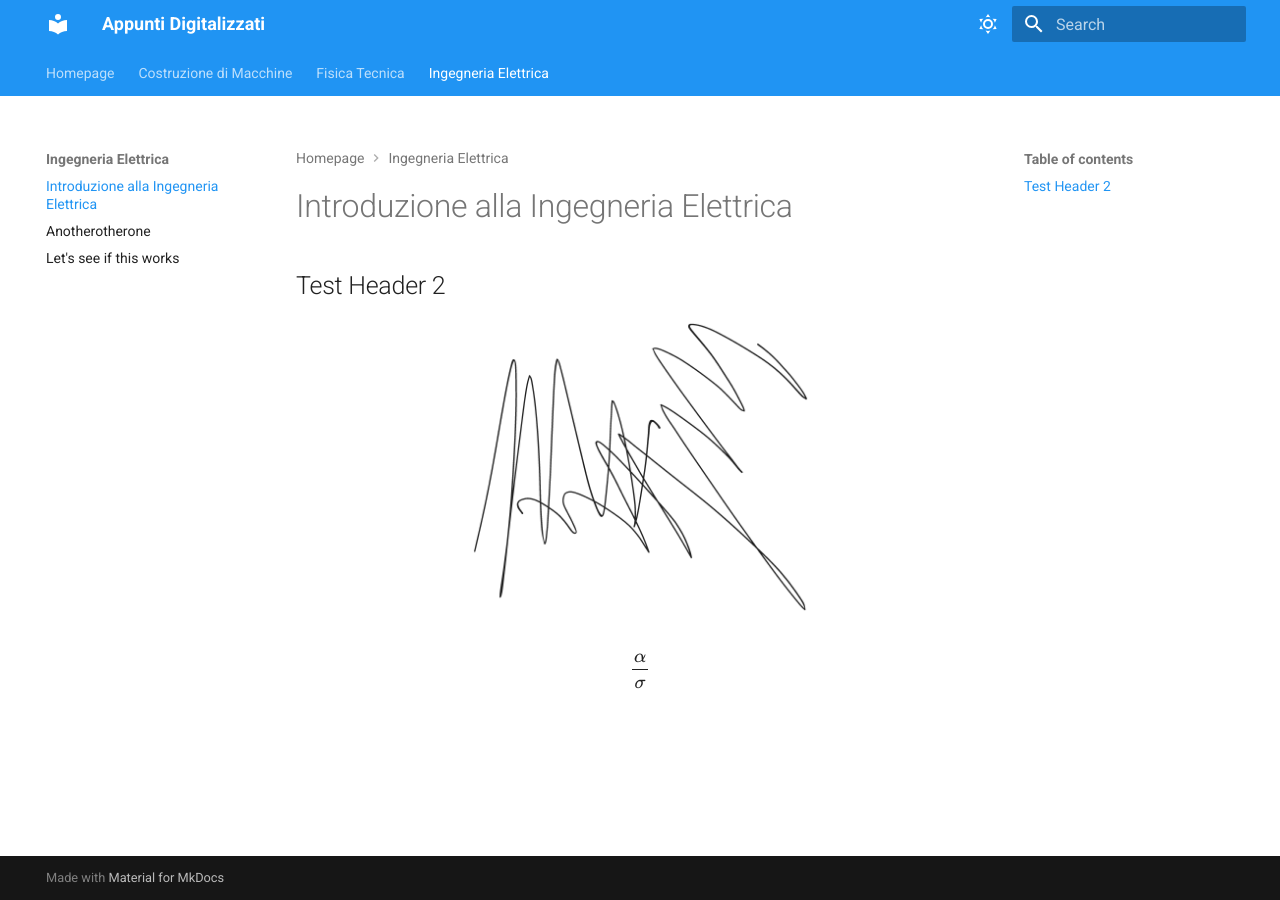
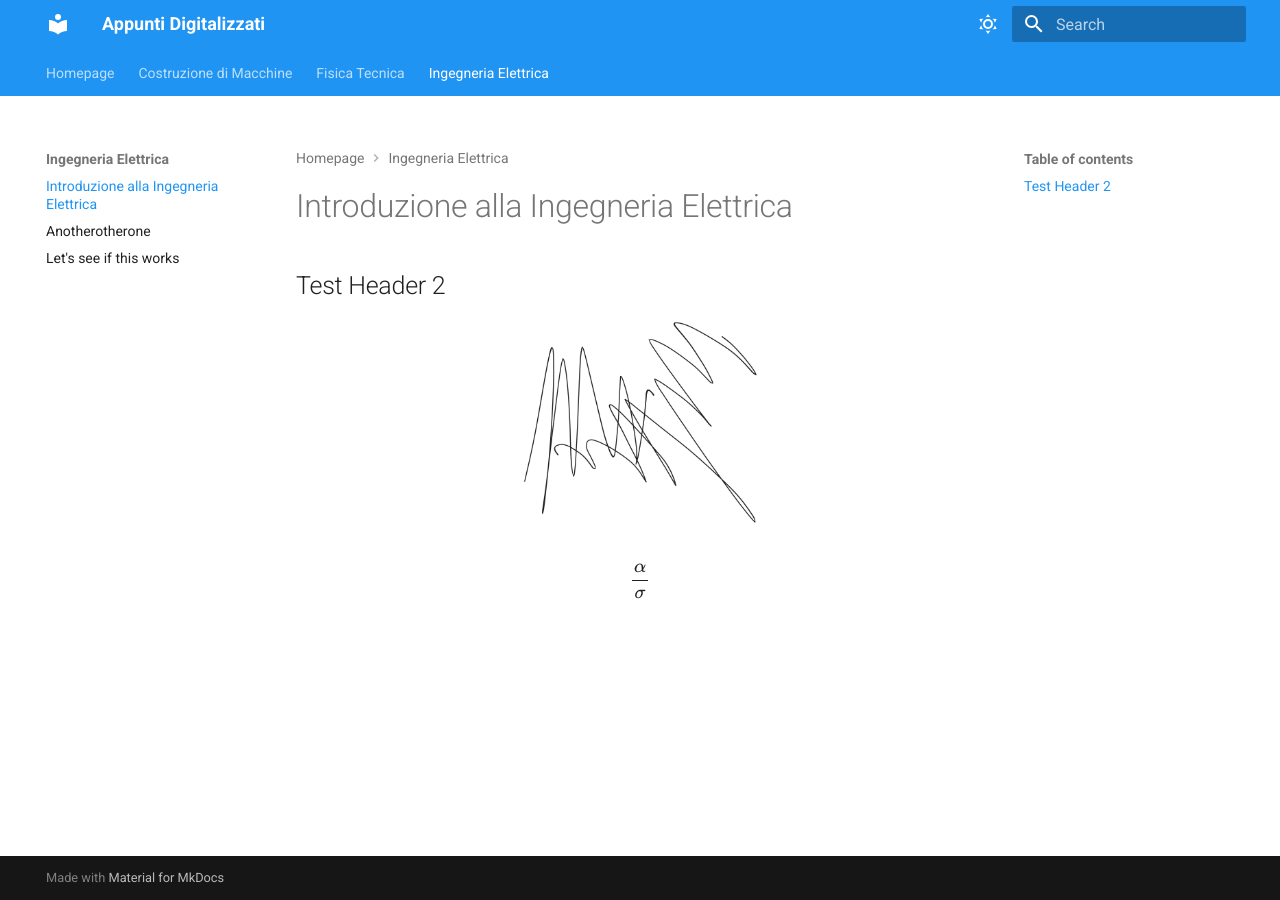
Before and after one commit to MORaHo/Appunti, an MkDocs documentation site: the page built from docs/Ingegneria_Elettrica/Test File.md, in a window 1280 px wide. Built offline with MkDocs 1.6.1 and Material for MkDocs 9.7.7, drawn with Linux system fonts in a browser that asks for light colours; some web fonts are replaced.

Commit message:
Update Test File.md

```diff
--- a/docs/Ingegneria_Elettrica/Test File.md
+++ b/docs/Ingegneria_Elettrica/Test File.md
@@ -11,6 +11,6 @@
 
 ## Test Header 2
 
-![](../images/Drawing 2023-08-22 23.38.00.excalidraw.png){: .center }
+![](../images/Drawing 2023-08-22 23.38.00.excalidraw.png){: .wide_center }
 
 $$\frac{\alpha}{\sigma}$$
```
